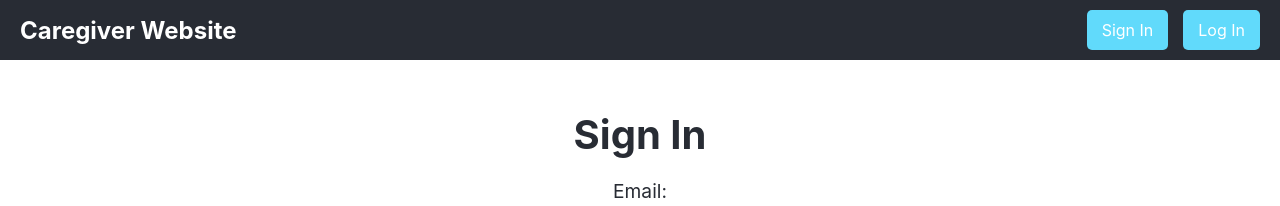
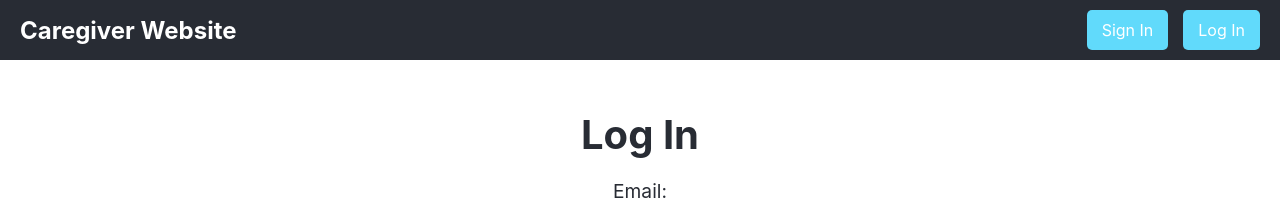
Before and after one commit to JAMuniz/CaregiverWebsite, a React (Create React App) app in the folder client/: page /login in a window 1280 px wide. Shown: the top 206 px of the page. Built offline with nearby package versions, Linux system fonts and the light colour scheme.

Commit message:
Corrected the header of the page

```diff
--- a/client/src/Pages/Login.js
+++ b/client/src/Pages/Login.js
@@ -44,7 +44,7 @@ function Login() {
         <div>
             <Navbar />
             <div className="Login">
-            <h1>Sign In</h1>
+            <h1>Log In</h1>
             <form className="Login-form" onSubmit={handleLogin}>
                 <div className="form-group">
                     <label htmlFor="email">Email:</label>
```
